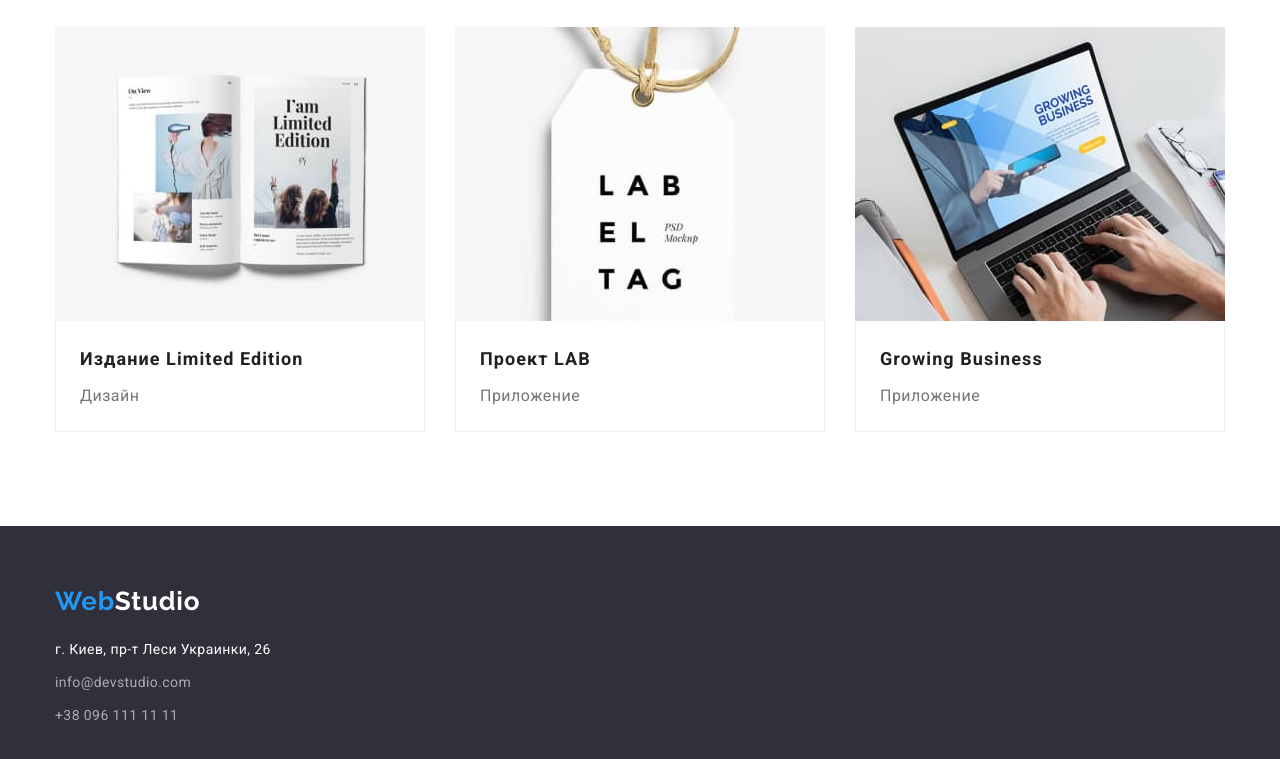
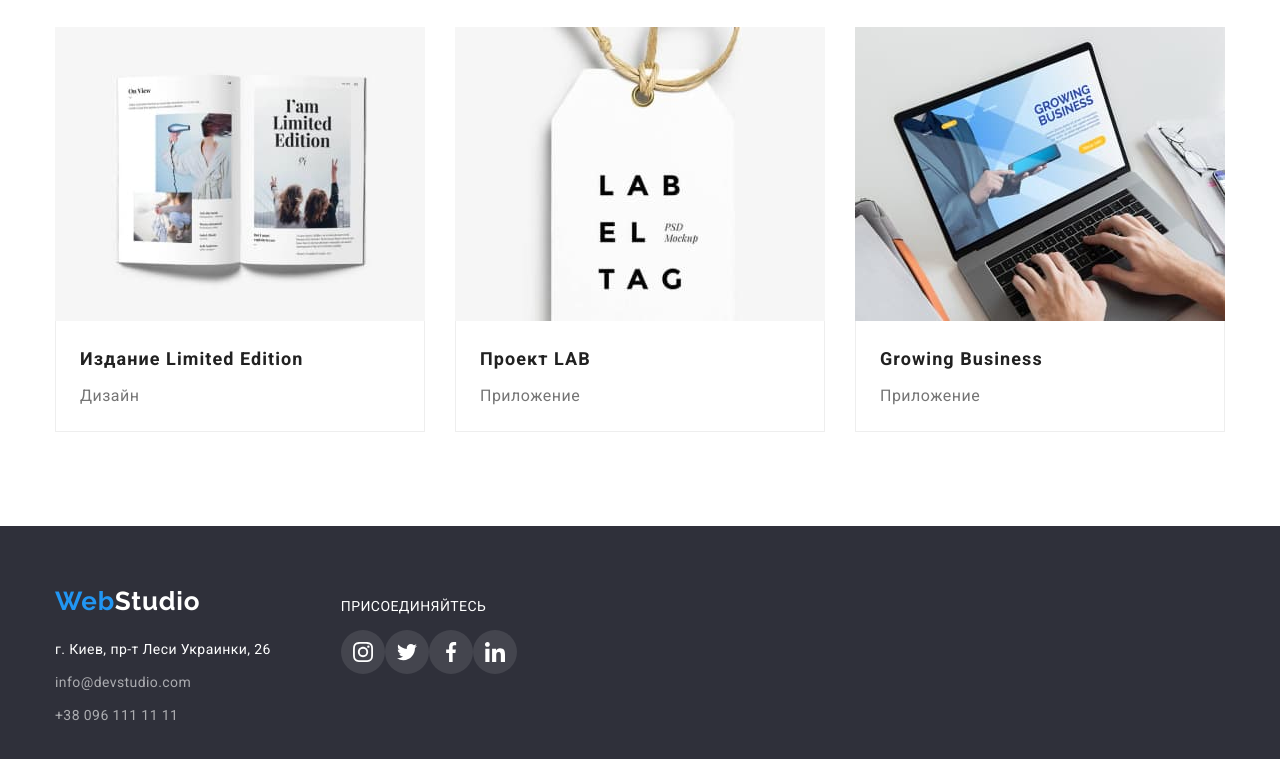
Before and after one commit to Lemonadous/goit-markup-hw-04, a plain HTML site: page portfolio.html in a window 1280 px wide. Shown: the part 1106-1865 px from the top of the page. Drawn offline with nearby package versions, Linux system fonts and the light colour scheme.

Commit message:
1.3.2
add footer to portfolio from index

```diff
--- a/portfolio.html
+++ b/portfolio.html
@@ -216,7 +216,8 @@
         </section>
     </main>
     <footer class="footer">
-        <div class="container">
+        <div class="container footer-box">
+            <div class="footer-box-contacts">
                 <a class="footer-logo link" href="./index.html">
                     <span class="logo-span">Web</span>Studio
                 </a>
@@ -240,6 +241,40 @@
                     </ul>
                 </address>
             </div>
+            <div class="footer-box-join">
+                <p class="join-us">присоединяйтесь</p>
+                <ul class="team-social-list social-list list">
+                    <li class="social-item">
+                        <a href="" class="social-link footer-social-bg">
+                            <svg class="social-icon footer-icon-fill">
+                                <use href="./images/icons/symbol-defs.svg#icon-social-instagram"></use>
+                            </svg>
+                        </a>
+                    </li>
+                    <li class="social-item">
+                        <a href="" class="social-link footer-social-bg">
+                            <svg class="social-icon footer-icon-fill">
+                                <use href="./images/icons/symbol-defs.svg#icon-social-twitter"></use>
+                            </svg>
+                        </a>
+                    </li>
+                    <li class="social-item">
+                        <a href="" class="social-link footer-social-bg">
+                            <svg class="social-icon footer-icon-fill">
+                                <use href="./images/icons/symbol-defs.svg#icon-social-facebook"></use>
+                            </svg>
+                        </a>
+                    </li>
+                    <li class="social-item">
+                        <a href="" class="social-link footer-social-bg">
+                            <svg class="social-icon footer-icon-fill">
+                                <use href="./images/icons/symbol-defs.svg#icon-social-linkedin"></use>
+                            </svg>
+                        </a>
+                    </li>
+                </ul>
+            </div>
+        </div>
     </footer>
 </body>
 </html>
```
Lines whose indentation alone changed are shown as unchanged.
